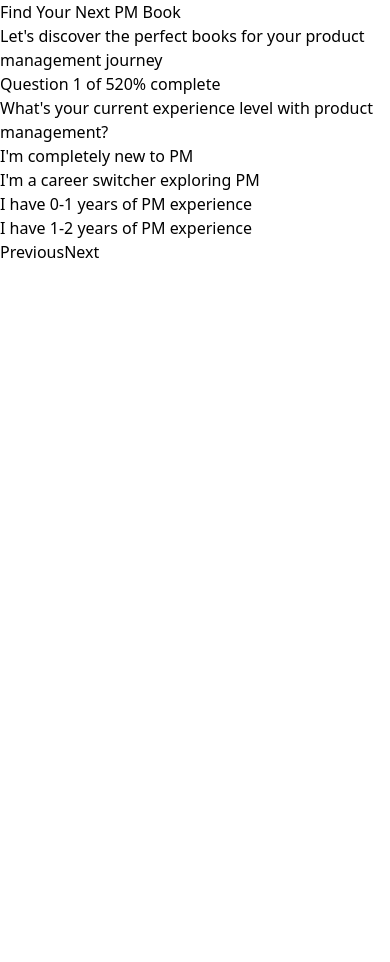
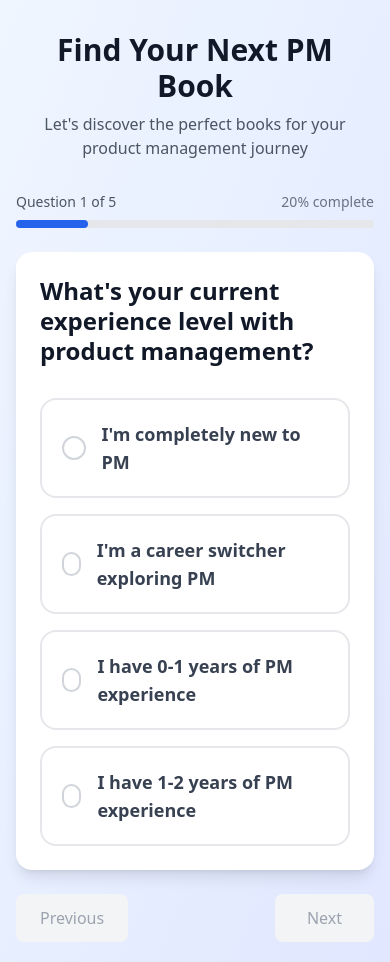
Before and after one commit to jackietheproductgirl/pm-book-recommender, a Next.js app: page / in a window 390 px wide. Shown: the top 962 px of the page. Before the commit the page ends 844 px from the top, so only its background shows below. Built offline with nearby package versions, Linux system fonts and the light colour scheme.

Commit message:
Fix recommendations display and improve UI layout - Fixed state management issue preventing recommendations from showing - Added responsive container width (narrow for quiz, wide for recommendations) - Removed debug information - Recommendations now display properly after API call

```diff
--- a/src/components/Quiz.tsx
+++ b/src/components/Quiz.tsx
@@ -5,9 +5,10 @@ import { useQuiz } from '@/contexts/QuizContext';
 import { quizQuestions } from '@/data/quizData';
 import QuizQuestion from './QuizQuestion';
 import QuizProgress from './QuizProgress';
+import BookRecommendation from './BookRecommendation';
 
 export default function Quiz() {
-  const { state, dispatch } = useQuiz();
+  const { state, dispatch, completeQuiz } = useQuiz();
   const currentQuestion = quizQuestions[state.currentQuestionIndex];
   const totalQuestions = quizQuestions.length;
 
@@ -23,7 +24,7 @@ export default function Quiz() {
 
   const handleNext = () => {
     if (state.currentQuestionIndex === totalQuestions - 1) {
-      dispatch({ type: 'COMPLETE_QUIZ' });
+      completeQuiz();
     } else {
       dispatch({ type: 'NEXT_QUESTION' });
     }
@@ -39,7 +40,7 @@ export default function Quiz() {
 
   return (
     <div className="min-h-screen bg-gradient-to-br from-blue-50 to-indigo-100 py-8 px-4">
-      <div className="max-w-md mx-auto">
+      <div className={`mx-auto ${!state.isComplete ? 'max-w-md' : 'max-w-2xl'}`}>
         {/* Header */}
         <div className="text-center mb-8">
           <h1 className="text-3xl font-bold text-gray-900 mb-2">
@@ -50,6 +51,11 @@ export default function Quiz() {
           </p>
         </div>
 
+
+
+        {/* Show Quiz OR Recommendations, not both */}
+        {!state.isComplete ? (
+          <>
             {/* Progress Bar */}
             <QuizProgress
               current={state.currentQuestionIndex + 1}
@@ -91,7 +97,9 @@ export default function Quiz() {
                 {state.currentQuestionIndex === totalQuestions - 1 ? 'Get Recommendations' : 'Next'}
               </button>
             </div>
-
+          </>
+        ) : (
+          <>
             {/* Loading State */}
             {state.isLoading && (
               <div className="mt-8 text-center">
@@ -99,6 +107,38 @@ export default function Quiz() {
                 <p className="mt-2 text-gray-600">Finding your perfect books...</p>
               </div>
             )}
+
+            {/* Recommendations */}
+            {state.recommendations.length > 0 && (
+              <div className="mt-8">
+                <div className="text-center mb-8">
+                  <h2 className="text-2xl font-bold text-gray-900 mb-2">
+                    Your Personalized Book Recommendations
+                  </h2>
+                  <p className="text-gray-600">
+                    Based on your answers, here are the perfect books for your PM journey
+                  </p>
+                </div>
+
+                <div className="space-y-6">
+                  {state.recommendations.map((book, index) => (
+                    <BookRecommendation key={book.id} book={book} index={index} />
+                  ))}
+                </div>
+
+                {/* Restart Quiz Button */}
+                <div className="mt-8 text-center">
+                  <button
+                    onClick={() => dispatch({ type: 'RESET_QUIZ' })}
+                    className="px-8 py-3 bg-gray-600 text-white rounded-lg font-medium hover:bg-gray-700 transition-colors"
+                  >
+                    Take Quiz Again
+                  </button>
+                </div>
+              </div>
+            )}
+          </>
+        )}
       </div>
     </div>
   );
--- a/src/contexts/QuizContext.tsx
+++ b/src/contexts/QuizContext.tsx
@@ -119,6 +119,7 @@ export function QuizProvider({ children }: { children: ReactNode }) {
       });
 
       // Call the API
+      console.log('Calling API with answers:', quizAnswers);
       const response = await fetch('/api/recommendations', {
         method: 'POST',
         headers: {
@@ -127,21 +128,28 @@ export function QuizProvider({ children }: { children: ReactNode }) {
         body: JSON.stringify({ answers: quizAnswers }),
       });
 
+      console.log('API response status:', response.status);
+
       if (!response.ok) {
         throw new Error('Failed to get recommendations');
       }
 
       const data = await response.json();
+      console.log('API response data:', data);
+      console.log('Recommendations received:', data.recommendations?.length || 0);
+
+      dispatch({ type: 'SET_LOADING', payload: false });
       dispatch({ type: 'SET_RECOMMENDATIONS', payload: data.recommendations });
       dispatch({ type: 'COMPLETE_QUIZ' });
+
+      console.log('State updates completed - recommendations should now be visible');
     } catch (error) {
       console.error('Error completing quiz:', error);
       // Fallback to mock data
       const { mockRecommendations } = await import('@/data/mockRecommendations');
+      dispatch({ type: 'SET_LOADING', payload: false });
       dispatch({ type: 'SET_RECOMMENDATIONS', payload: mockRecommendations });
       dispatch({ type: 'COMPLETE_QUIZ' });
-    } finally {
-      dispatch({ type: 'SET_LOADING', payload: false });
     }
   };
 
--- /dev/null
+++ b/tailwind.config.js
@@ -0,0 +1,18 @@
+/** @type {import('tailwindcss').Config} */
+module.exports = {
+  content: [
+    './src/pages/**/*.{js,ts,jsx,tsx,mdx}',
+    './src/components/**/*.{js,ts,jsx,tsx,mdx}',
+    './src/app/**/*.{js,ts,jsx,tsx,mdx}',
+  ],
+  theme: {
+    extend: {
+      backgroundImage: {
+        'gradient-radial': 'radial-gradient(var(--tw-gradient-stops))',
+        'gradient-conic':
+          'conic-gradient(from 180deg at 50% 50%, var(--tw-gradient-stops))',
+      },
+    },
+  },
+  plugins: [],
+}
```
Lines whose indentation alone changed are shown as unchanged.
